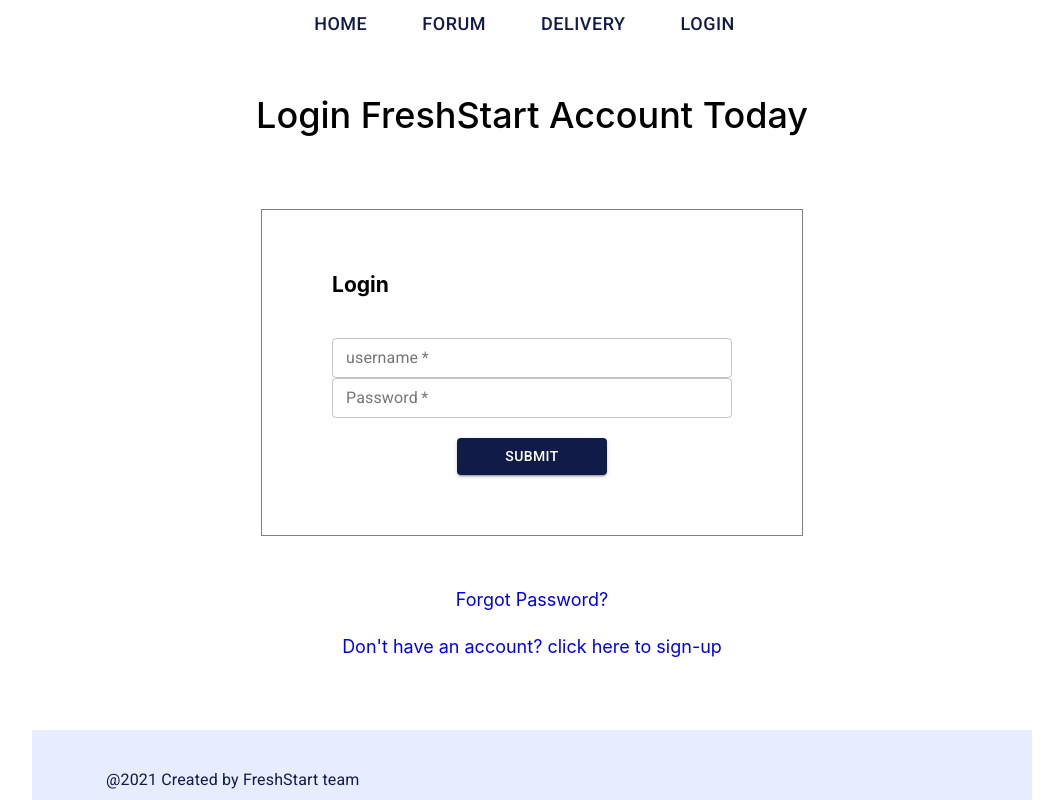
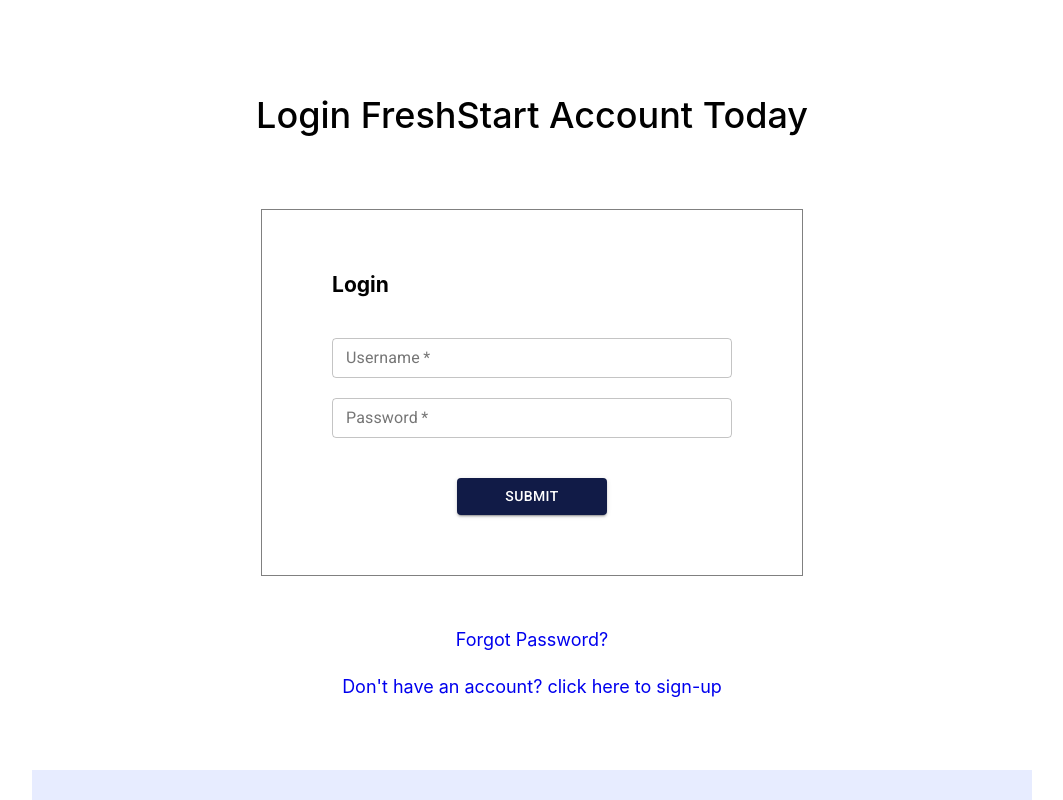
Before and after one commit to rtanri/fe-project3, a React (Create React App) app: page /login-user in a window 1280 px wide. Shown: the top 800 px of the page, without its empty margins (108-1171 px from the left). Built offline with nearby package versions, Linux system fonts and the light colour scheme.

Commit message:
Add login/logout feature

```diff
--- a/src/App.jsx
+++ b/src/App.jsx
@@ -1,9 +1,15 @@
 import React, { useState, useEffect } from "react";
-import { BrowserRouter as Router, Switch, Route } from "react-router-dom";
+import {
+  BrowserRouter as Router,
+  Switch,
+  Route,
+  Redirect,
+} from "react-router-dom";
 import "./App.scss";
 import { createTheme } from "@material-ui/core/styles";
 import { ThemeProvider } from "@material-ui/styles";
 import { withCookies } from "react-cookie";
+// import AuthApi from "./AuthApi";
 
 // import { Typography } from "@material-ui/core";
 
@@ -34,53 +40,53 @@
 });
 
 function App(props) {
-  const [cookie, setCookie] = useState(false);
+  const [auth, setAuth] = useState(false);
 
   useEffect(() => {
-    console.log(props.cookies);
     const token = props.cookies.get("auth_token");
     // can show auth_token | undefined
 
     if (!token) {
-      return setCookie(false);
+      return setAuth(false);
     } else {
-      return setCookie(true);
+      return setAuth(true);
     }
   }, [props.cookies]);
-
-  // const handleLogout = () => {
-  //   setCookie(false);
-  // };
 
   return (
     <Router>
       <ThemeProvider theme={custom_theme}>
         <div>
           {/* <NavBar cookie={cookie} handleSetCookie={setCookie} /> */}
-          <NavBar cookie={cookie} />
+          <NavBar auth={auth} setAuth={setAuth} />
           <ToastContainer />
           <Switch>
-            <Route path="/login-user" component={Login} />
-            <Route path="/signup-new-user" component={Signup} />
-            <Route path="/forum" component={Forum} />
+            <ProtectedLogin
+              path="/login-user"
+              auth={auth}
+              setAuth={setAuth}
+              component={Login}
+            />
+            {/* <Route path="/login-user" component={Login} auth={auth} /> */}
+            <ProtectedRoute
+              path="/dashboard"
+              auth={auth}
+              setAuth={() => setAuth(true)}
+              component={Dashboard}
+            />
+            <Route path="/signup-new-user" component={Signup} auth={auth} />
+            <Route path="/forum" component={Forum} cookie={auth} />
             <Route
               path="/new-delivery/:orderID/:addressID"
               component={NewDelivery}
+              cookie={auth}
             />
-            <Route
-              path="/new-deliver/"
-              component={NewDelivery}
-              cookie={cookie}
-            />
-            <Route
-              path="/payment/:orderID"
-              component={Payment}
-              cookie={cookie}
-            />
+
+            <Route path="/payment/:orderID" component={Payment} cookie={auth} />
             <Route path="/successful-order" component={PaymentSuccess} />
             <Route path="/item/:itemID" component={EditItem} />
-            <Route path="/dashboard" component={Dashboard} cookie={cookie} />
-            <Route path="/" component={LandingPage} />
+            <Route path="/" component={LandingPage} cookie={auth} />
+            {/* <Route path="/dashboard" component={Dashboard} cookie={cookie} /> */}
           </Switch>
           <Footer />
         </div>
@@ -89,4 +95,22 @@
   );
 }
 
+const ProtectedRoute = ({ auth, setAuth, component: Component, ...rest }) => {
+  return (
+    <Route
+      {...rest}
+      render={() => (auth ? <Component /> : <Redirect to="/login-user" />)}
+    />
+  );
+};
+
+const ProtectedLogin = ({ auth, setAuth, component: Component, ...rest }) => {
+  return (
+    <Route
+      {...rest}
+      render={() => (auth ? <Redirect to="/dashboard" /> : <Component />)}
+    />
+  );
+};
+
 export default withCookies(App);
--- /dev/null
+++ b/src/AuthApi.js
@@ -0,0 +1,3 @@
+import React from "react";
+const AuthApi = React.createContext();
+export default AuthApi;
--- a/src/components/NavBar.jsx
+++ b/src/components/NavBar.jsx
@@ -1,9 +1,10 @@
-import React from "react";
+import React, { useState, useEffect, useContext } from "react";
 import { makeStyles } from "@material-ui/core/styles";
 import AppBar from "@material-ui/core/AppBar";
 import Toolbar from "@material-ui/core/Toolbar";
 import { Button } from "@material-ui/core";
-import { Link } from "react-router-dom";
+import { Link, useHistory } from "react-router-dom";
+import { withCookies } from "react-cookie";
 
 const useStyles = makeStyles(theme => ({
   root: {
@@ -22,46 +23,64 @@
   },
 }));
 
-function NavBar(props) {
+function NavBar({ auth, setAuth, ...props }) {
+  // const Auth = React.useContext(AuthApi);
   const classes = useStyles();
+  let history = useHistory();
+  const [token, setToken] = useState(false);
+
+  useEffect(() => {
+    const token = props.cookies.get("auth_token");
+
+    if (!token) {
+      return setToken(false);
+    } else {
+      return setToken(true);
+    }
+  }, [props.cookies]);
+
+  const handleLogout = () => {
+    setAuth(false);
+    props.cookies.remove("auth_token");
+    setToken(false);
+    history.push("/");
+  };
 
   return (
     <div className={classes.root}>
       <AppBar position="static" elevation={0} className={classes.appBarStyling}>
         <Toolbar variant="dense">
-          <Link to="/" exact className="menu-nav-link">
-            <Button color="primary" className={classes.buttonStyling}>
-              Home
-            </Button>
-          </Link>
+          {auth && (
             <Link to="/forum" className="menu-nav-link">
               <Button color="primary" className={classes.buttonStyling}>
                 Forum
               </Button>
             </Link>
-          {/* <Link to="/new-deliver" className="menu-nav-link">
-            <Button color="primary" className={classes.buttonStyling}>
-              New Delivery
-            </Button>
-          </Link> */}
+          )}
+
+          {auth && (
             <Link to="/dashboard" className="menu-nav-link">
               <Button color="primary" className={classes.buttonStyling}>
                 Delivery
               </Button>
             </Link>
-          {props.cookie ? (
+          )}
+
+          {auth ? (
             <Button
               color="secondary"
               className={classes.buttonStyling}
-              onClick={props.logout}
+              onClick={handleLogout}
             >
               Logout
             </Button>
           ) : (
-            <Link to="/login-user" className="menu-nav-link">
-              <Button color="primary" className={classes.buttonStyling}>
-                Login
-              </Button>
+            <Link to="/" className="menu-nav-link">
+              <Button
+                disabled
+                color="primary"
+                className={classes.buttonStyling}
+              ></Button>
             </Link>
           )}
         </Toolbar>
@@ -70,4 +89,4 @@
   );
 }
 
-export default NavBar;
+export default withCookies(NavBar);
--- a/src/components/pages/Login.jsx
+++ b/src/components/pages/Login.jsx
@@ -1,77 +1,77 @@
-import React from "react";
+import React, { useState, useEffect } from "react";
+import { makeStyles } from "@material-ui/core/styles";
 import { TextField, Button } from "@material-ui/core";
-import { Link } from "react-router-dom";
+import { Link, useHistory } from "react-router-dom";
 // import { userLoginService } from "../../services/usersService";
 import { withCookies } from "react-cookie";
 import axios from "axios";
+
 import { toast } from "react-toastify";
 
-class Login extends React.Component {
-  constructor(props) {
-    super(props);
-    this.state = {
-      email: "",
-      username: "",
-      password: "",
-    };
-  }
+const useStyles = makeStyles(theme => ({
+  pageTitle: {
+    textAlign: "center",
+    marginBottom: "80px",
+  },
+  formHeader: {
+    textAlign: "left",
+    marginBottom: "40px",
+  },
+  formInput: {
+    width: "400px",
+    marginBottom: "20px",
+  },
+}));
 
-  handleSubmit(e) {
-    e.preventDefault();
-    toast("1");
+function Login({ auth, setAuth, ...props }) {
+  const classes = useStyles();
+  let history = useHistory();
+
+  // const [email, setEmail] = useState("");
+  const [username, setUsername] = useState("");
+  const [password, setPassword] = useState("");
+
+  const handleSubmit = () => {
+    console.log(props);
+    console.log(auth);
     axios
       .post("http://localhost:4000/api/v1/user/login", {
-        username: this.state.username,
-        password: this.state.password,
+        username,
+        password,
       })
       .then(response => {
         toast("2");
-        toast(response.message);
-        // after successful login, store the token as cookie
-        const { cookies } = this.props;
+        console.log(response);
+        props.cookies.set("auth_token", response.data.token, { path: "/" });
 
-        // set auth_token as name of token get from backend response.data
-        cookies.set("auth_token", response.data.token, {
-          path: "/",
-        });
-
-        console.log(cookies);
         toast("login successful, user is found");
-        this.props.history.push("/"); //success
+        window.location.reload();
       })
       .catch(err => {
-        toast("3");
-        toast(err.response.data.message);
+        console.log("3");
+        console.log(err);
+      })
+      .finally(async () => {
+        await history.push("/dashboard");
       });
-  }
-  handleFormChange(e, fieldName) {
-    let newState = {};
-    newState[fieldName] = e.target.value;
+  };
 
-    this.setState(newState);
-  }
-  render() {
   return (
     <div className="main-body flexbox-column">
-        <h1 className="pageTitle">Login FreshStart Account Today</h1>
+      <h1 className={classes.pageTitle}>Login FreshStart Account Today</h1>
       <div className="login-box">
-          <h3 className="formHeader">Login</h3>
-          <form
-            className="flexbox-column"
-            onSubmit={e => {
-              this.handleSubmit(e);
-            }}
-          >
+        <h3 className={classes.formHeader}>Login</h3>
+        <form className="flexbox-column">
           <TextField
             required
             id="email"
-              label="username"
+            label="Username"
             variant="outlined"
             size="small"
-              className="formInput"
-              value={this.state.username}
+            className={classes.formInput}
+            value={username}
             onChange={e => {
-                this.handleFormChange(e, "username");
+              setUsername(e.target.value);
             }}
           />
           <TextField
@@ -80,18 +80,19 @@
             label="Password"
             variant="outlined"
             size="small"
-              className="formInput"
-              value={this.state.password}
+            className={classes.formInput}
+            value={password}
             onChange={e => {
-                this.handleFormChange(e, "password");
+              setPassword(e.target.value);
             }}
           />
           <Button
-              type="submit"
+            type="button"
             className="margin-bottom"
             variant="contained"
             color="primary"
             style={{ margin: 20, width: 150 }}
+            onClick={handleSubmit}
           >
             Submit
           </Button>
@@ -105,7 +106,6 @@
     </div>
   );
 }
-}
 
 function WordsAndLink({ url, params }) {
   return (
```
Also changed, not shown: src/components/pages/LoginWithHook.jsx (deleted, +0 -122 lines). Lines whose indentation alone changed are shown as unchanged.
